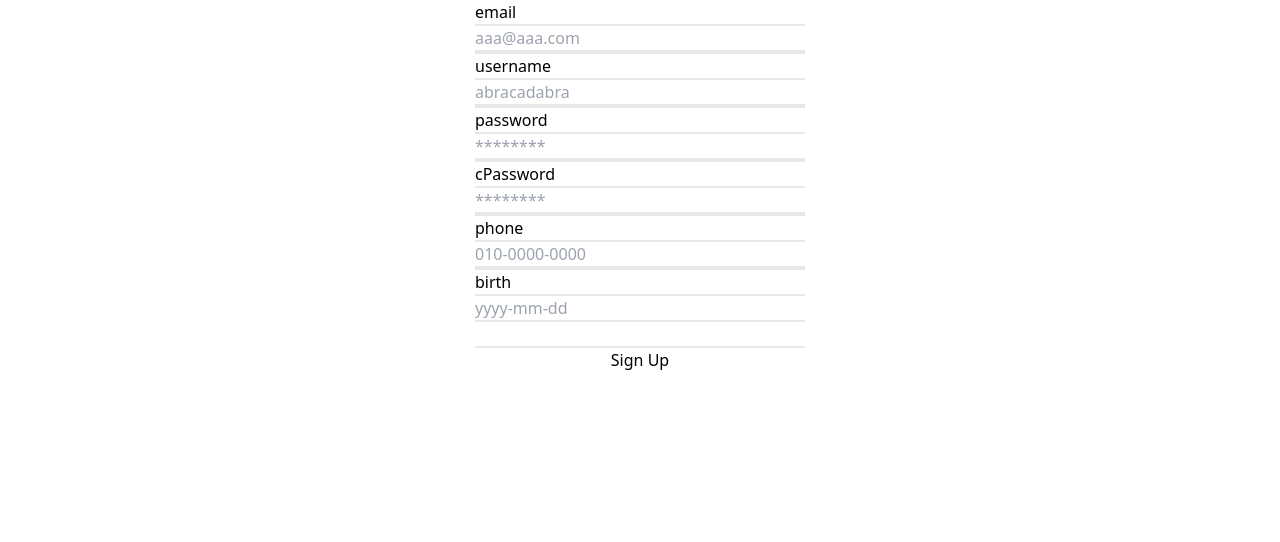
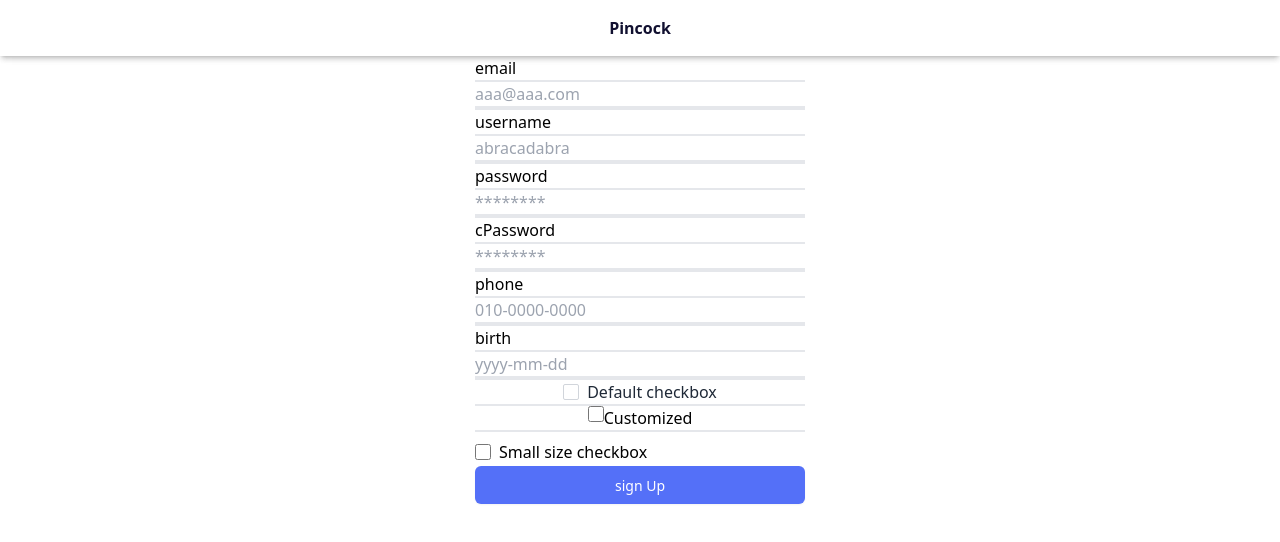
Before and after one commit to jxxnixx/Pincock, a Next.js app: page /signup in a window 1280 px wide. Shown: the top 542 px of the page. Built offline with nearby package versions, Linux system fonts and the light colour scheme.

Commit message:
create header / error handling

```diff
--- /dev/null
+++ b/components/button.tsx
@@ -0,0 +1,26 @@
+import { cls } from 'libs/client/utils';
+
+interface ButtonProps {
+  large?: boolean;
+  text: string;
+  [key: string]: any;
+}
+
+export default function Button({
+  large = false,
+  onClick,
+  text,
+  ...rest
+}: ButtonProps) {
+  return (
+    <button
+      {...rest}
+      className={cls(
+        'w-full rounded-md border border-transparent  bg-[#5470f8] px-4 font-medium text-white shadow-sm hover:bg-[#3648a0] focus:outline-none focus:ring-2 focus:ring-orange-500 focus:ring-offset-2',
+        large ? 'py-3 text-base' : 'py-2 text-sm '
+      )}
+    >
+      {text}
+    </button>
+  );
+}
--- /dev/null
+++ b/components/header.tsx
@@ -0,0 +1,11 @@
+import Link from 'next/link';
+
+export default function Header() {
+  return (
+    <header className='fixed top-0 left-1/2 z-[9999] flex h-14 w-screen -translate-x-1/2 items-center justify-center bg-white shadow-md'>
+      <Link href='/'>
+        <a className='font-black text-[#111030]'>Pincock</a>
+      </Link>
+    </header>
+  );
+}
--- a/layouts/layout.tsx
+++ b/layouts/layout.tsx
@@ -1,7 +1,14 @@
+import Header from '@components/header';
+
 interface IProps {
   children: React.ReactNode;
 }
 
 export default function Layout({ children }: IProps) {
-  return <div className='mx-auto w-full max-w-[330px]'>{children}</div>;
+  return (
+    <div className='mx-auto w-full max-w-[330px]'>
+      <Header />
+      {children}
+    </div>
+  );
 }
--- /dev/null
+++ b/libs/client/utils.ts
@@ -0,0 +1,3 @@
+export function cls(...classnames: string[]) {
+  return classnames.join(' ');
+}
--- a/pages/index.tsx
+++ b/pages/index.tsx
@@ -1,11 +1,7 @@
 import type { NextPage } from 'next';
 
 const Home: NextPage = () => {
-  return (
-    <div className='h-screen w-full bg-indigo-300 pt-20 text-lg font-medium text-indigo-400'>
-      Home
-    </div>
-  );
+  return <div className='w-full bg-slate-200 text-lg font-medium'>Home</div>;
 };
 
 export default Home;
--- a/pages/login.tsx
+++ b/pages/login.tsx
@@ -1,5 +1,7 @@
 import { usersApi } from '@libs/client/api';
 import { FieldErrors, useForm } from 'react-hook-form';
+import Button from 'components/button';
+import Layout from '@layouts/layout';
 
 interface IForm {
   email: string;
@@ -29,7 +31,7 @@ function Login() {
   };
 
   return (
-    <div>
+    <Layout>
       <form
         className='flex flex-col divide-y-2'
         onSubmit={handleSubmit(onValid, onInvalid)}
@@ -62,11 +64,9 @@ function Login() {
         />
         <span className='text-red-500'>{errors?.password?.message}</span>
 
-        <button type='submit' className='mt-6'>
-          Login
-        </button>
+        <Button type='submit' text='Login' />
       </form>
-    </div>
+    </Layout>
   );
 }
 
--- a/pages/signup.tsx
+++ b/pages/signup.tsx
@@ -1,4 +1,7 @@
 import { SubmitHandler, useForm } from 'react-hook-form';
+// import { Checkbox } from '@material-tailwind/react';
+import Button from 'components/button';
+import Layout from '@layouts/layout';
 
 interface IsignUpForm {
   email: string;
@@ -24,7 +27,7 @@ function SignUp() {
   };
 
   return (
-    <div>
+    <Layout>
       <form
         className='flex flex-col divide-y-2'
         onSubmit={handleSubmit(submitForm)}
@@ -116,11 +119,54 @@ function SignUp() {
         />
         <span className='text-red-500'>{errors?.birth?.message}</span>
 
-        <button type='submit' className='mt-6'>
-          Sign Up
-        </button>
+        <div className='flex justify-center'>
+          <div>
+            <div className='form-check'>
+              <input
+                className='form-check-input float-left mt-1 mr-2 h-4 w-4
+                cursor-pointer appearance-none rounded-sm
+                border border-gray-300 bg-white bg-contain bg-center bg-no-repeat
+                align-top transition duration-200
+                checked:border-indigo-400 checked:bg-indigo-400 focus:outline-none'
+                type='checkbox'
+                value=''
+                id='flexCheckDefault'
+              />
+              <label
+                className='form-check-label inline-block text-gray-800'
+                htmlFor='flexCheckDefault'
+              >
+                Default checkbox
+              </label>
+            </div>
+          </div>
+        </div>
+
+        <label className='flex justify-center'>
+          <input
+            type='checkbox'
+            className='h-4 w-4 cursor-pointer rounded-sm
+            border border-gray-300 bg-white bg-contain bg-center
+            accent-[#5470f8]'
+          />
+          Customized
+        </label>
+
+        <div className='block'>
+          <div className='mt-2'>
+            <label className='inline-flex items-center'>
+              <input
+                type='checkbox'
+                className='h-4 w-4 rounded accent-[#5470f8]'
+              />
+              <span className='ml-2'>Small size checkbox </span>
+            </label>
+          </div>
+        </div>
+
+        <Button type='submit' text='sign Up' />
       </form>
-    </div>
+    </Layout>
   );
 }
 
--- a/styles/globals.css
+++ b/styles/globals.css
@@ -8,9 +8,13 @@ body {
   margin: 0;
   font-family: -apple-system, BlinkMacSystemFont, Segoe UI, Roboto, Oxygen,
     Ubuntu, Cantarell, Fira Sans, Droid Sans, Helvetica Neue, sans-serif;
+} */
+
+body {
+  padding-top: 3.5rem;
 }
 
-a {
+/* a {
   color: inherit;
   text-decoration: none;
 }
```
Also changed, not shown: libs/client/api.ts (+7 -2 lines), libs/client/useMutation.ts (added, +44 -0 lines).
